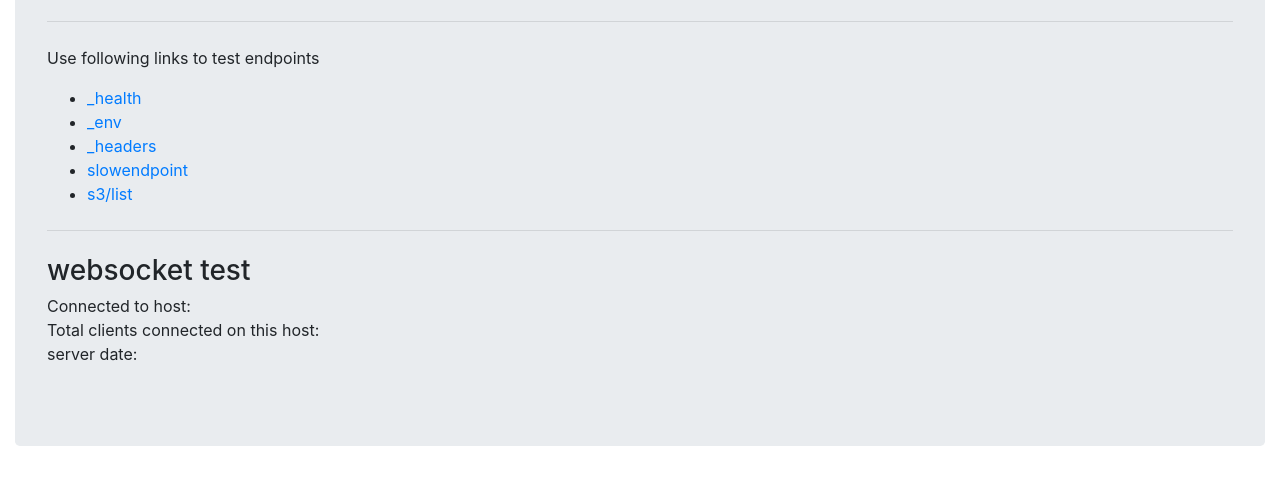
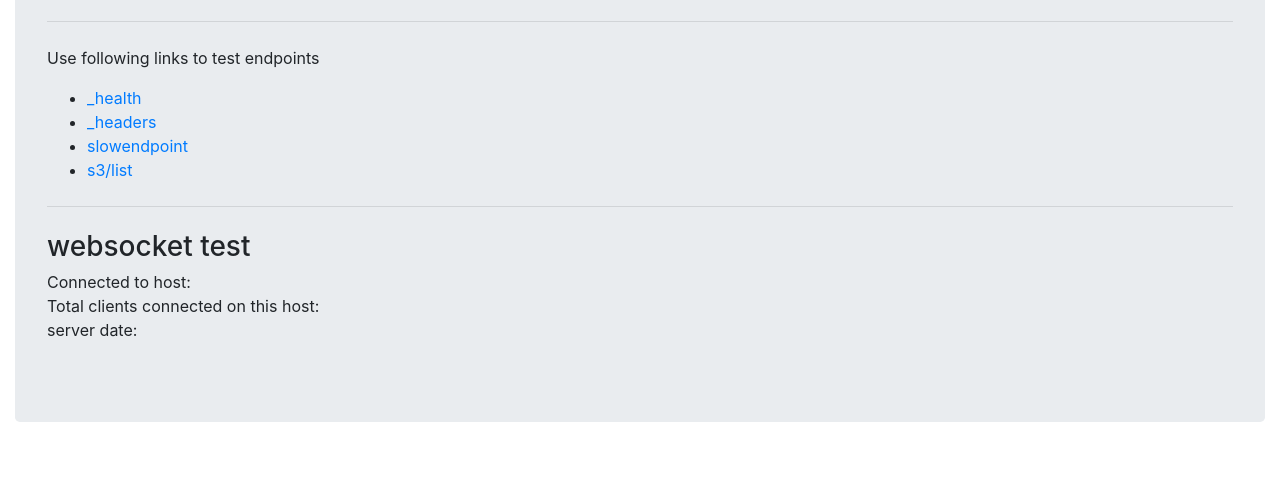
Before and after one commit to atreb/servo-test, a website: page static/index.html in a window 1280 px wide. Shown: the part 184-668 px from the top of the page. Drawn offline with nearby package versions, Linux system fonts and the light colour scheme; no server answers.

Commit message:
master: node9 removed _env

```diff
--- a/static/index.html
+++ b/static/index.html
@@ -18,7 +18,6 @@
         <p>Use following links to test endpoints</p>
         <ul>
           <li><a href="/_health">_health</a></li>
-          <li><a href="/_env">_env</a></li>
           <li><a href="/_headers">_headers</a></li>
           <li><a href="/slowendpoint">slowendpoint</a></li>
           <li><a href="/s3/list">s3/list</a></li>
```
